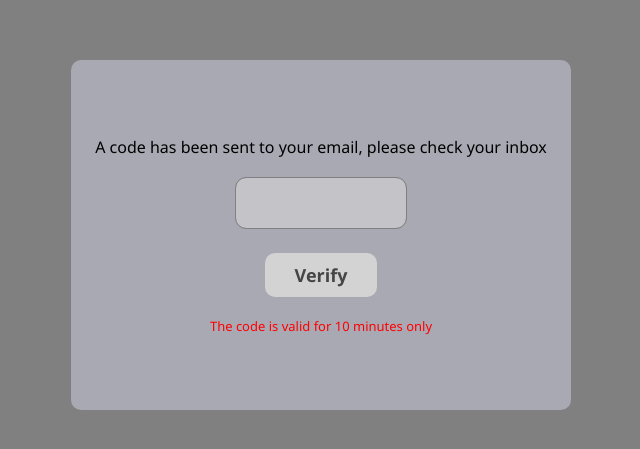
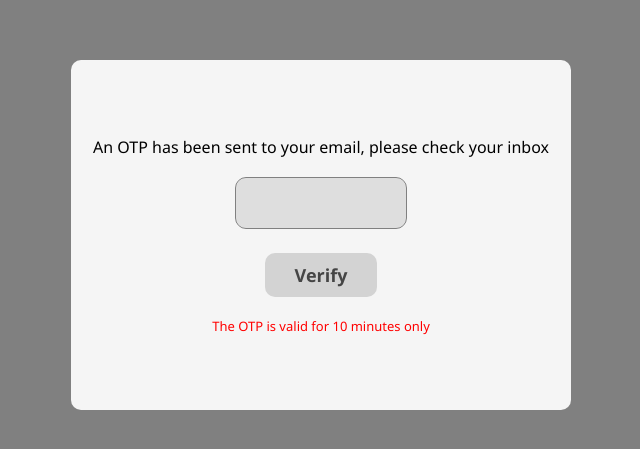
Before and after one commit to Uchenna99/Form, a React (Vite) app: page /verifyotp in a window 1280 px wide. Shown: the part 165-614 px from the top of the page, without its empty margins (319-959 px from the left). Built offline with nearby package versions, Linux system fonts and the light colour scheme.

Commit message:
arranging api requests

```diff
--- a/src/App.css
+++ b/src/App.css
@@ -371,7 +371,7 @@ button#find-user-btn{
 .verify-display-box{
     width: 500px;
     height: 350px;
-    background-color:rgba(220, 221, 245, 0.437) ;
+    background-color:whitesmoke ;
     border-radius: 10px;
     display: flex;
     flex-direction: column;
--- a/src/Components/VerifyOtp.tsx
+++ b/src/Components/VerifyOtp.tsx
@@ -10,7 +10,7 @@ interface SubmitProp{
 }
 
 const VerifyOtp = () => {
-    const {verifyEmail} = useGlobalState();
+    const {verifyEmail, setloggedIn} = useGlobalState();
     const navigate = useNavigate();
     const [otpInput, setOtpInput] = useState<string>('');
 
@@ -20,8 +20,12 @@ const VerifyOtp = () => {
     }
 
     const handleVerify = async (data: SubmitProp)=>{
+        if(otpInput.length !== 6){
+            alert('Invalid OTP');
+        }
         await axios.post(otp_verify_url, data)
         .then((response)=>{
+            setloggedIn(true);
             console.log(response);
             navigate('/');
         })
@@ -32,7 +36,7 @@ const VerifyOtp = () => {
         <div className="verify-background">
             <div className="verify-display-box">
                 <p>
-                    A code has been sent to your email, please check your inbox
+                    An OTP has been sent to your email, please check your inbox
                 </p>
                 <div className="verify-input-wrap">
                     <input className='verify-inp'
@@ -46,7 +50,7 @@ const VerifyOtp = () => {
                 <button onClick={()=>handleVerify(verifyData)}>Verify</button>
 
                 <p style={{color:'red', fontSize:'13px'}}
-                >The code is valid for 10 minutes only</p>
+                >The OTP is valid for 10 minutes only</p>
 
             </div>
         </div>
```
